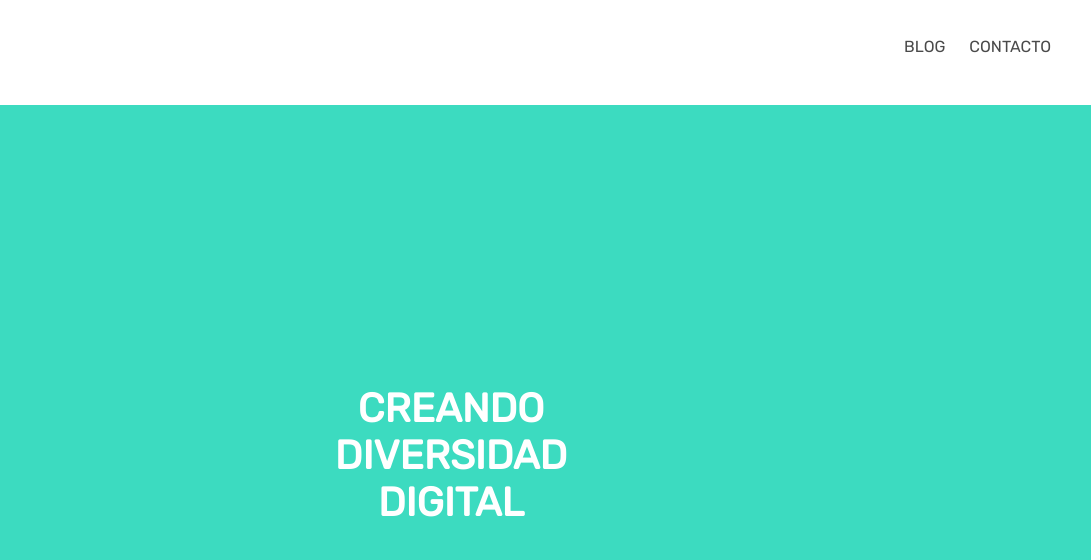
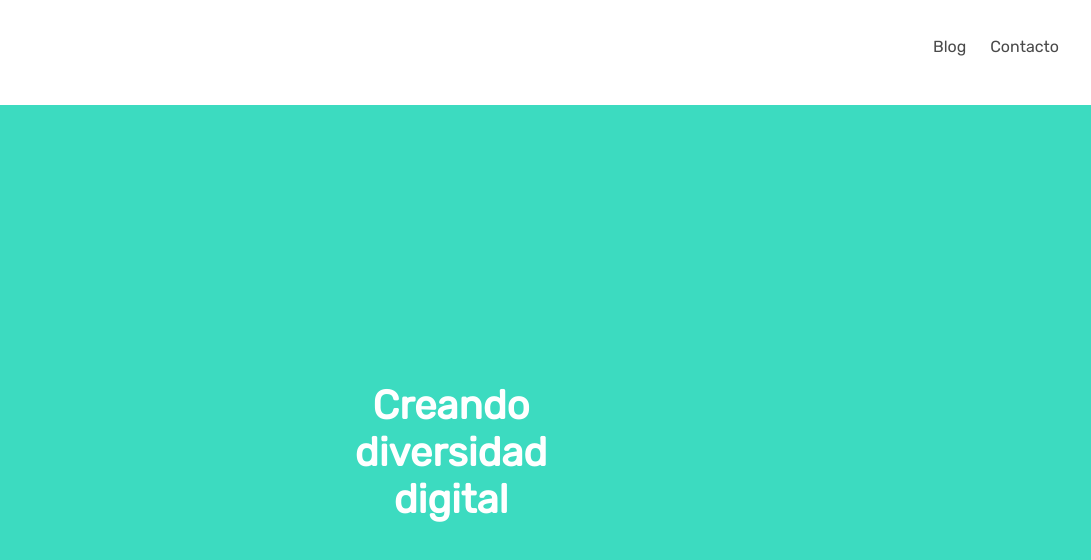
Before and after one commit to Adalab/modulo-1-evaluacion-intermedia-crisgruiz, a plain HTML site: page index.html in a window 1280 px wide. Shown: the full height of the page, 189-1280 px from the left. Drawn offline with Linux system fonts and the light colour scheme.

Commit message:
Add improvements

```diff
--- a/index.html
+++ b/index.html
@@ -14,19 +14,22 @@
     <header class="header">
       <div class="logo">
         <a href="https://adalab.es/" target="_blank"
-          ><img class="Logo" src="./images/adalab-logo-155x61.png" alt="Logo"
+          ><img
+            class="Logo"
+            src="./images/adalab-logo-155x61.png"
+            alt="Logo adalab home"
         /></a>
       </div>
       <nav class="nav">
         <ul class="list">
           <li class="menu">
             <a class="link" href="https://medium.com/adalab" target="_blank"
-              >BLOG</a
+              >Blog</a
             >
           </li>
           <li class="menu">
             <a class="link" href="https://adalab.es/contacto/" target="_blank"
-              >CONTACTO</a
+              >Contacto</a
             >
           </li>
         </ul>
@@ -34,9 +37,9 @@
     </header>
     <main class="main">
       <h1 class="title">
-        <span class="text">CREANDO</span>
-        <span class="text">DIVERSIDAD</span>
-        <span class="text">DIGITAL</span>
+        <span class="text">Creando</span>
+        <span class="text">diversidad</span>
+        <span class="text">digital</span>
       </h1>
     </main>
   </body>
--- a/styles/main.css
+++ b/styles/main.css
@@ -32,11 +32,12 @@
   display: inline-block;
   font-size: 16px;
   letter-spacing: normal;
-  margin: 0 10px;
+  margin: 0 2px;
 }
 .link {
   color: var(--menu-text);
   text-decoration: none;
+  padding: 8px;
 }
 .main {
   background-color: var(--backgroundcolor-page);
@@ -45,28 +46,28 @@
   flex-direction: column;
   justify-content: center;
   align-items: center;
-  padding-top: 110px;
+  padding-top: 117px;
 }
 .title {
   font-size: 30px;
+  color: var(--color-maintext);
 }
 .text {
   display: block;
   text-align: center;
-  color: var(--color-maintext);
 }
 
 @media all and (min-width: 768px) {
   .header {
-    display: flex;
     flex-direction: row;
     justify-content: space-between;
-    align-items: center;
-    padding: 0 30px;
+    padding: 0 22px 0 30px;
   }
   .logo {
-    margin: 20px 0;
+    margin: 20px 0px;
   }
+  .main {
+    padding-top: 105px;
   .title {
     font-size: 40px;
   }
```
